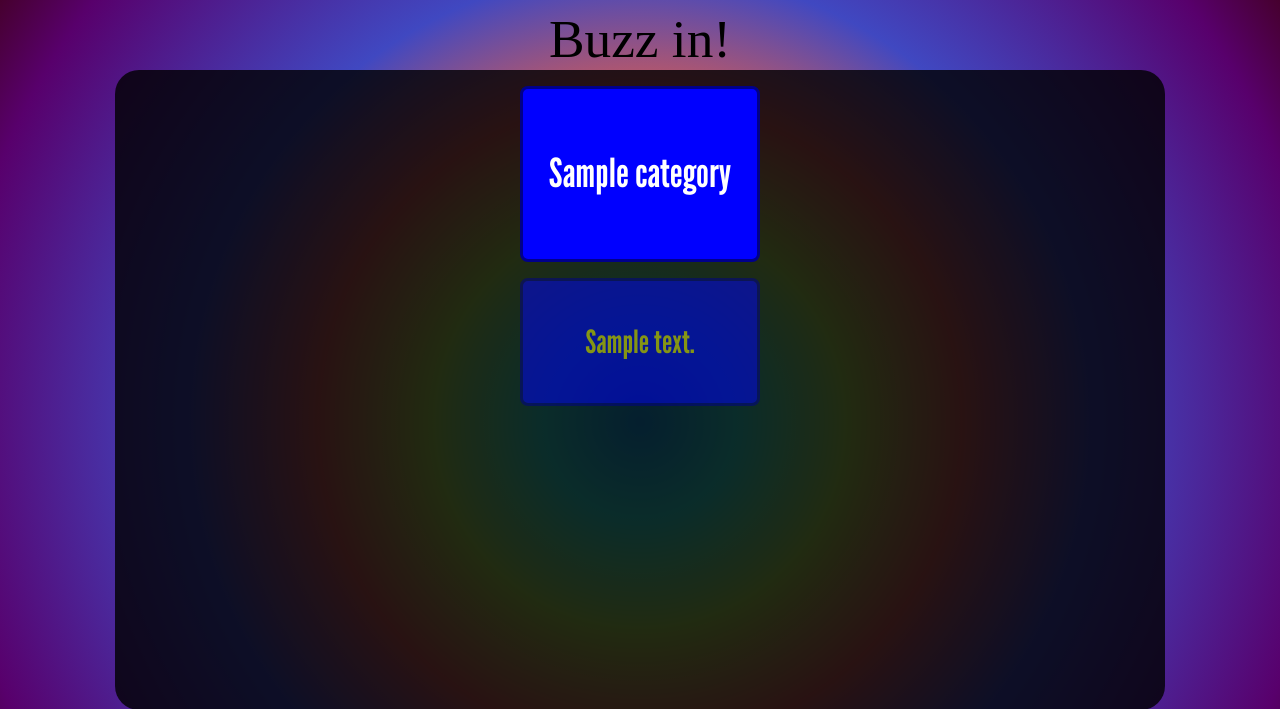
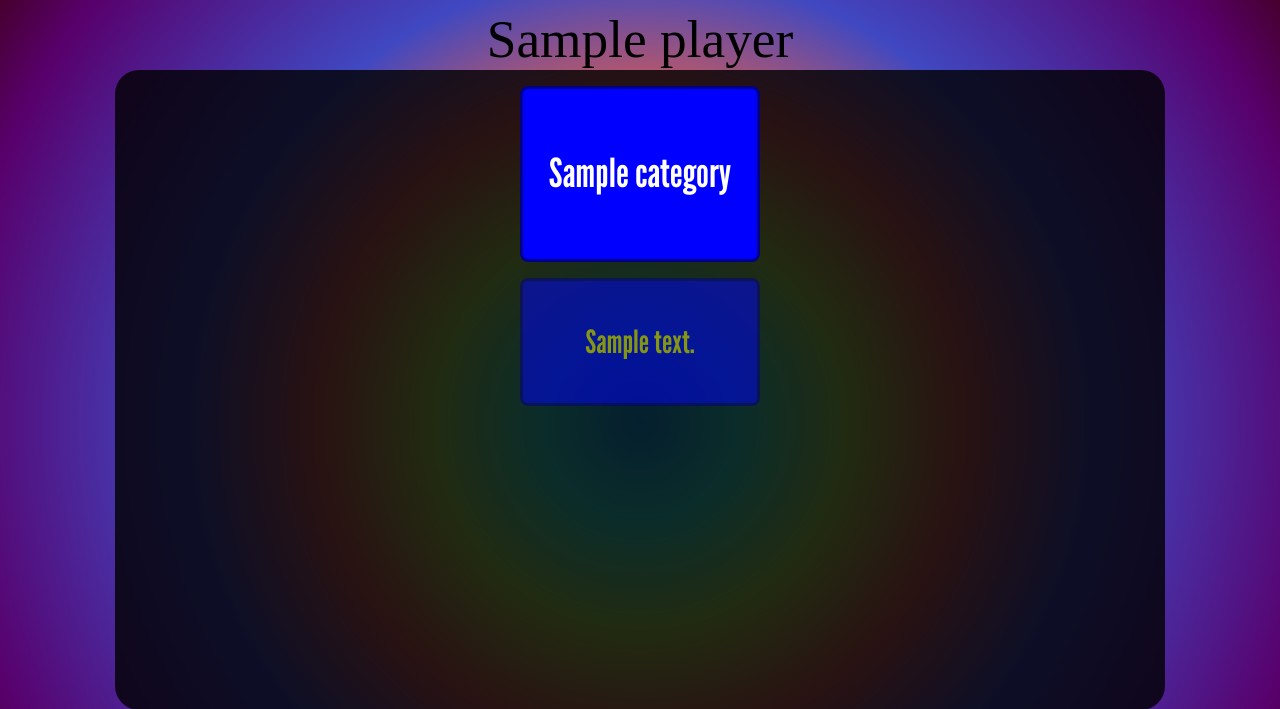
Before and after one commit to sheepman4267/DJeopardy, a Django app: page /play/game/1/ in a window 1280 px wide. Shown: the top 709 px of the page. Run offline with Django 5.2, Linux system fonts and the light colour scheme; tables that the repository leaves empty hold one stand-in row (values such as "Sample post").

Commit message:
Improved behavior of actual gameplay flow

```diff
--- /dev/null
+++ b/play/templates/play/buzz_in.html
@@ -0,0 +1,9 @@
+{% block header %}
+    <div class="player-buzz-in" id="player-buzz-in" hx-get="{% url 'play:game' game.pk %}" hx-target="#player-buzz-in" hx-select="#player-buzz-in" hx-swap="outerHTML" hx-trigger="buzz" hx-swap-oob="true">
+        {% if game.current_player %}
+            {{ game.current_player }}
+        {% else %}
+            Buzz In!
+        {% endif %}
+    </div>
+{% endblock %}
--- a/play/templates/play/correct.html
+++ b/play/templates/play/correct.html
@@ -8,3 +8,5 @@
     <div>{{ player.name }}</div>
     <div>{{ player.points }}</div>
 </li>
+
+{% include 'play/buzz_in.html' %}
--- a/play/templates/play/play_board.html
+++ b/play/templates/play/play_board.html
@@ -6,7 +6,7 @@
         eventsource PlayerButtons from /events
             on message
                 log it
-                then put it as Fragment into <.player-buzz-in/>
+                then send 'buzz' to #player-buzz-in
             end
         end
     </script>
@@ -14,5 +14,5 @@
 {% endblock %}
 
 {% block header %}
-    <div class="player-buzz-in" _="">Buzz in!</div>
+    {% include 'play/buzz_in.html' %}
 {% endblock %}
```
Also changed, not shown: play/templates/play/incorrect.html (+11 -5 lines).
